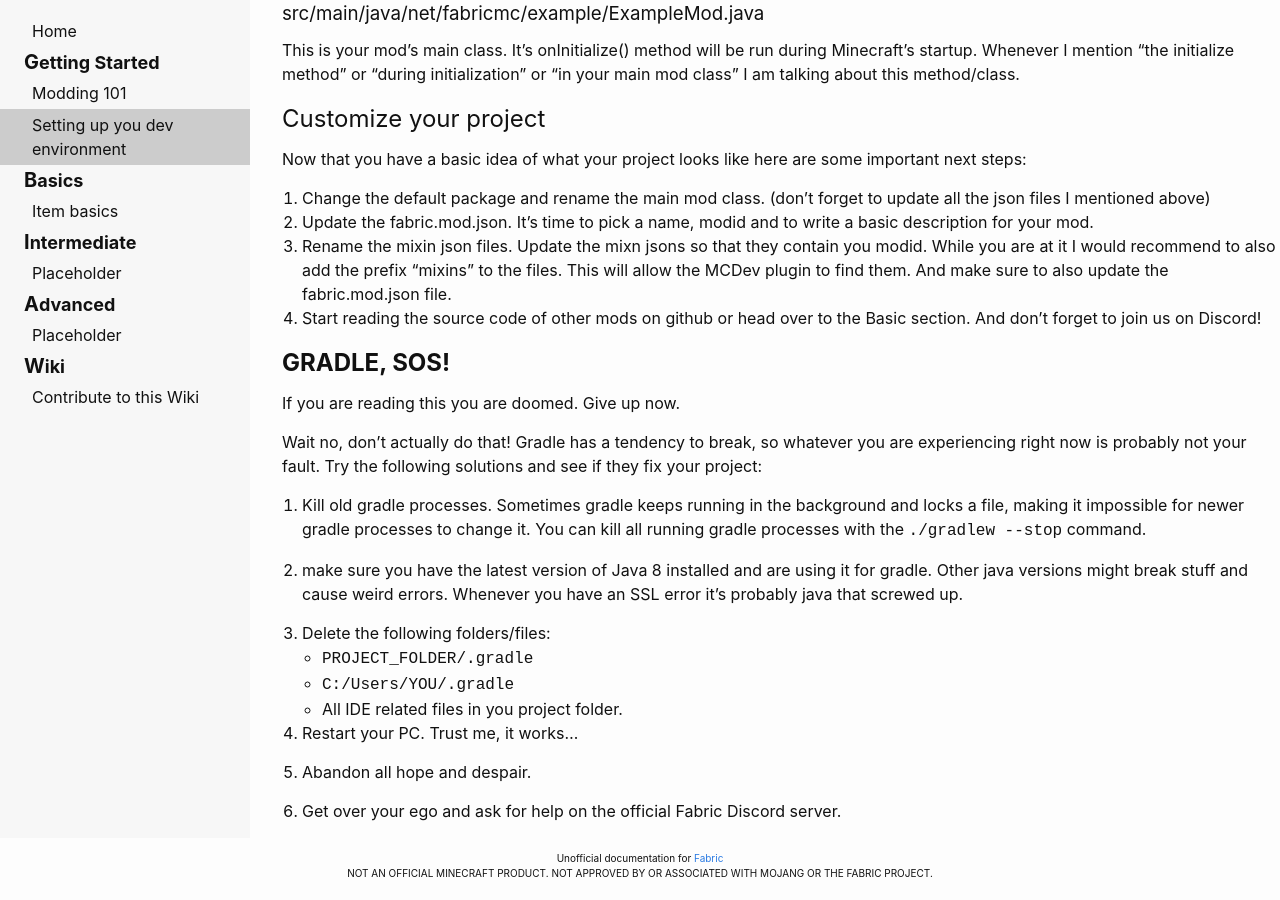
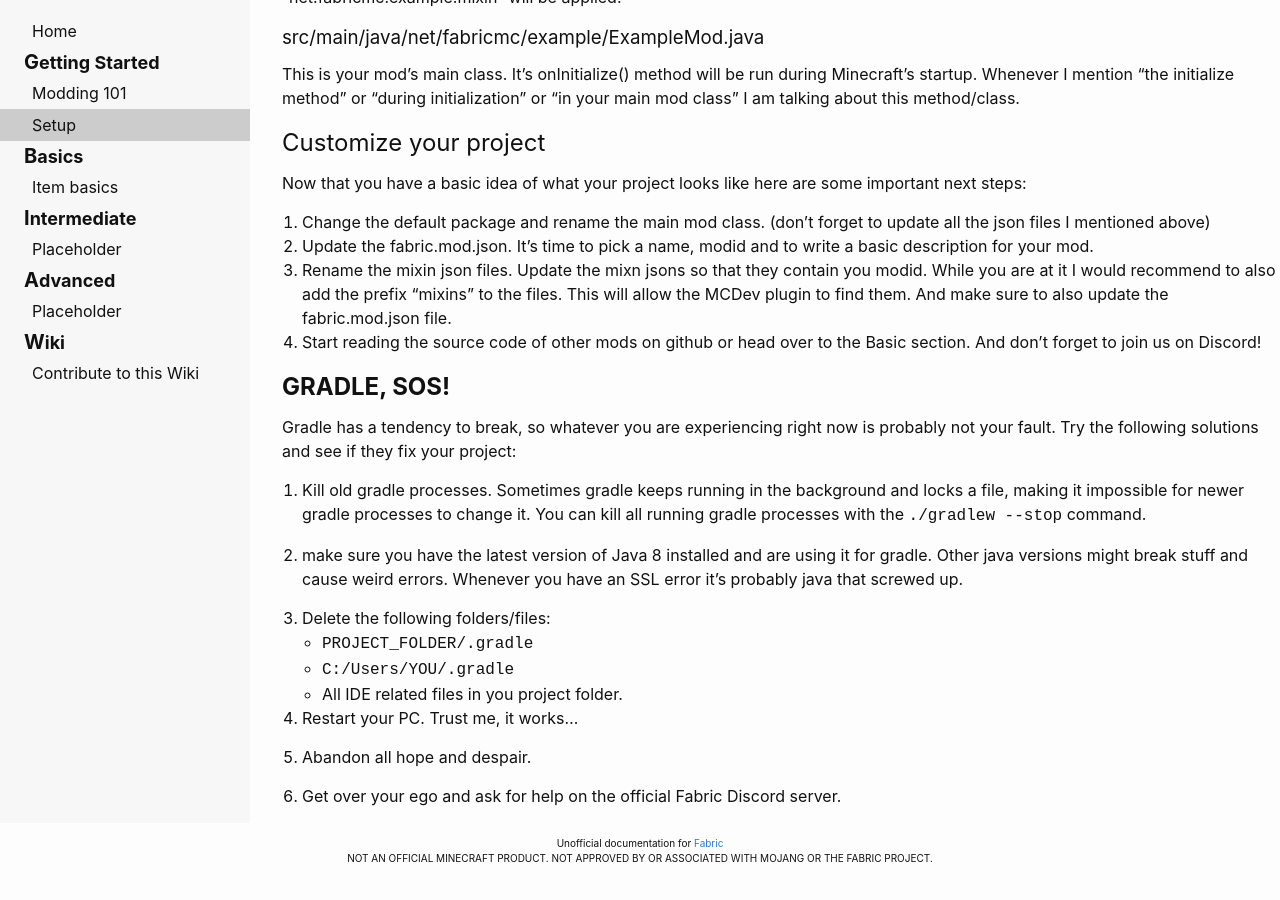
Before and after one commit to CottonMC/Wiki, a Jekyll site: the page built from _pages/_beginner/Setup.md, in a window 1280 px wide and 900 px high, scrolled down 2476 px. Built offline with Jekyll 4.4.1, drawn with Linux system fonts in a browser that asks for light colours; some of the changed text lies outside the part shown.

Commit message:
Finished Setup

```diff
--- a/_pages/_beginner/Setup.md
+++ b/_pages/_beginner/Setup.md
@@ -1,6 +1,6 @@
 ---
 layout: page
-title: "Setting up you dev environment"
+title: "Setup"
 order: 2
 ---
 The following steps will help you getting started with Fabric. You will learn how to setup a dev environment and how to customize it to fit you project.
@@ -100,9 +102,7 @@ Now that you have a basic idea of what your project looks like here are some imp
 4. Start reading the source code of other mods on github or head over to the Basic section. And don't forget to join us on Discord!
 
 ## **GRADLE, SOS!**
-If you are reading this you are doomed. Give up now.
-
-Wait no, don't actually do that! Gradle has a tendency to break, so whatever you are experiencing right now is probably not your fault. Try the following solutions and see if they fix your project:
+Gradle has a tendency to break, so whatever you are experiencing right now is probably not your fault. Try the following solutions and see if they fix your project:
 
 1. Kill old gradle processes. Sometimes gradle keeps running in the background and locks a file, making it impossible for newer gradle processes to change it. You can kill all running gradle processes with the `./gradlew --stop` command.
 
```
Also changed, not shown: other parts of _pages/_beginner/Setup.md (+3 -1 lines).
